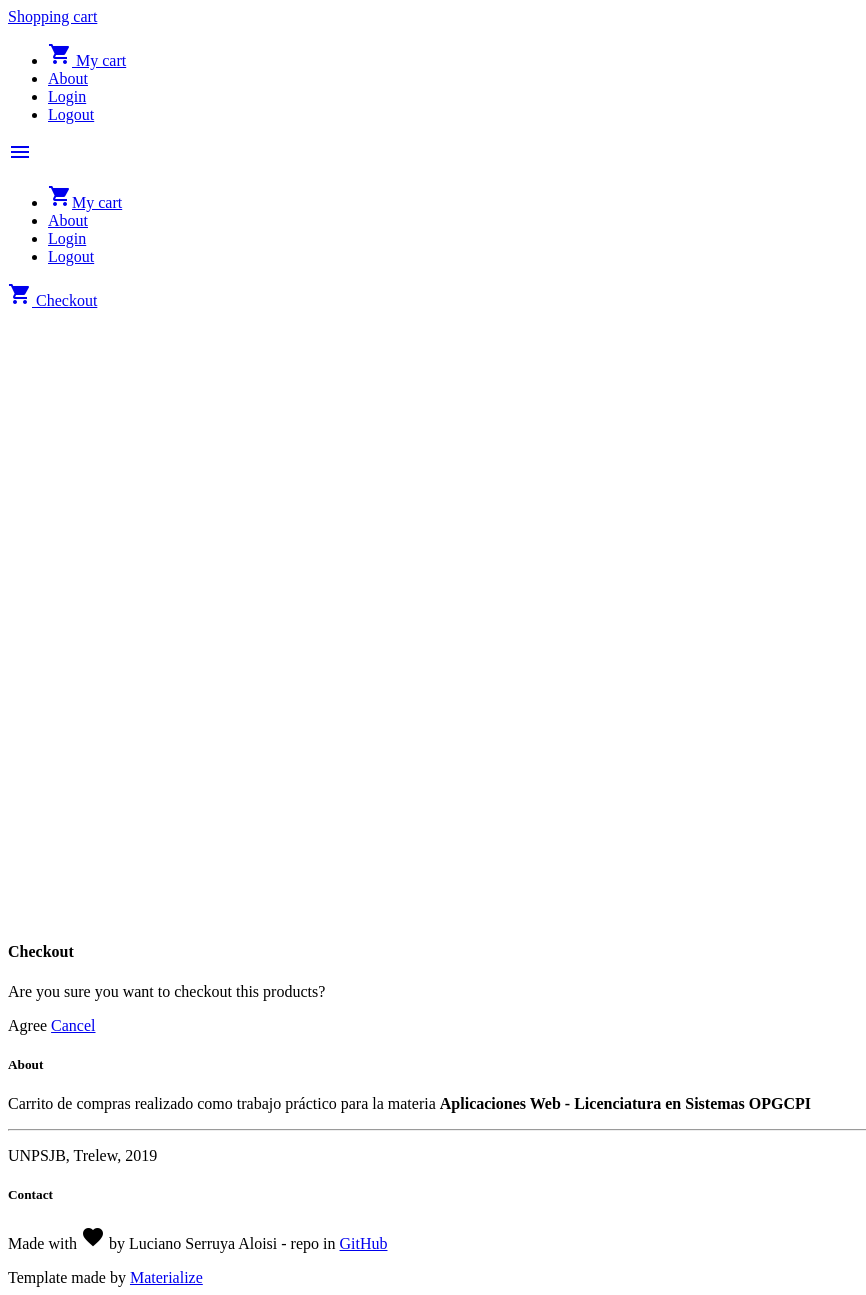
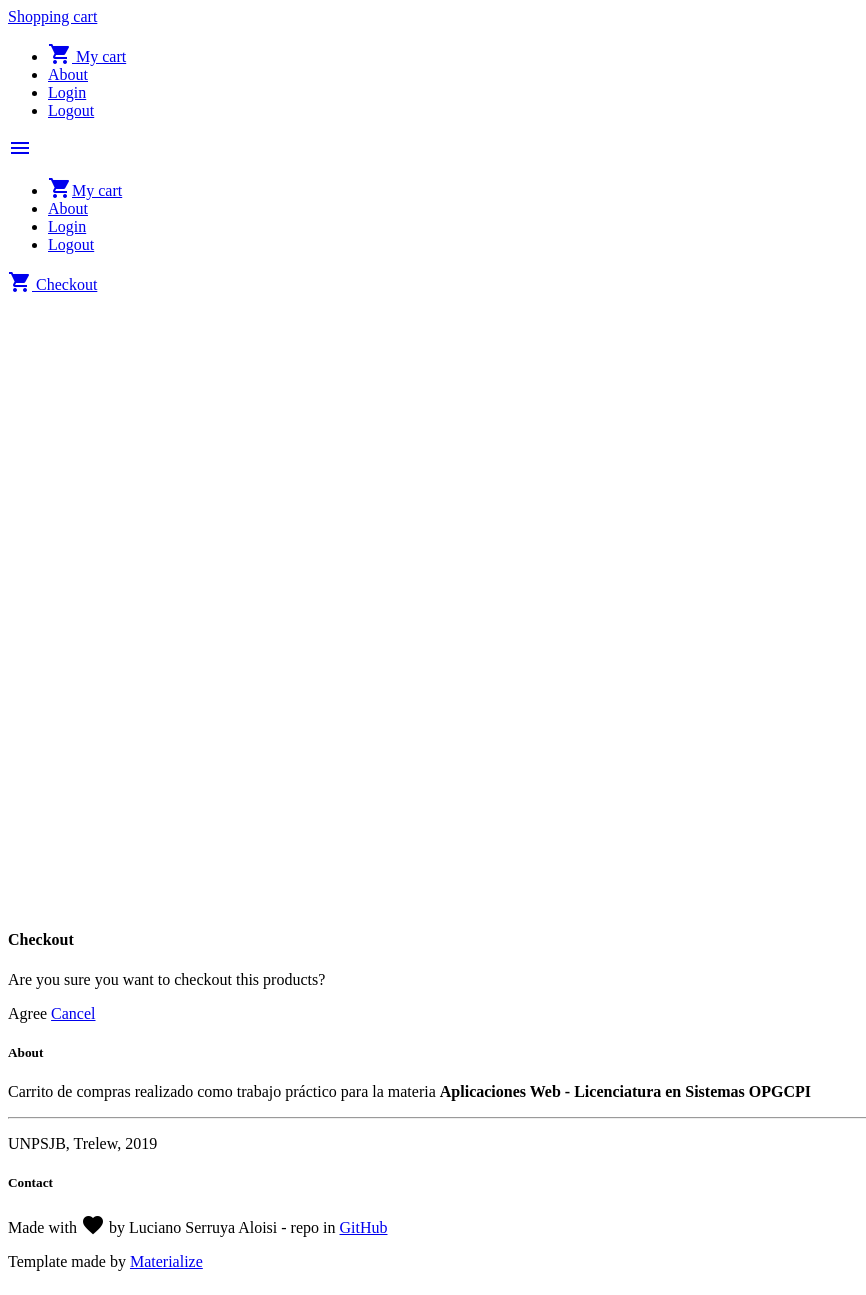
Before and after one commit to LucianoFromTrelew/shopping-cart-php-md, a PHP site: page /my-cart/ in a window 1280 px wide. Shown: the whole page, without its empty margins (0-866 px from the left). After the commit the page ends 1271 px from the top, so only its background shows below. Run offline with PHP 8.4, Linux system fonts and the light colour scheme.

Commit message:
Fix styles for material icons on my-cart page

```diff
--- a/client/html/my-cart/style.css
+++ b/client/html/my-cart/style.css
@@ -21,3 +21,14 @@
 .btn-floating {
   display: inline-flex !important;
 }
+.icon-block .material-icons {
+  font-size: inherit;
+}
+.material-icons {
+  display: inline-flex !important;
+  vertical-align: bottom;
+}
+
+.btn-floating .material-icons {
+  display: block !important;
+}
```
